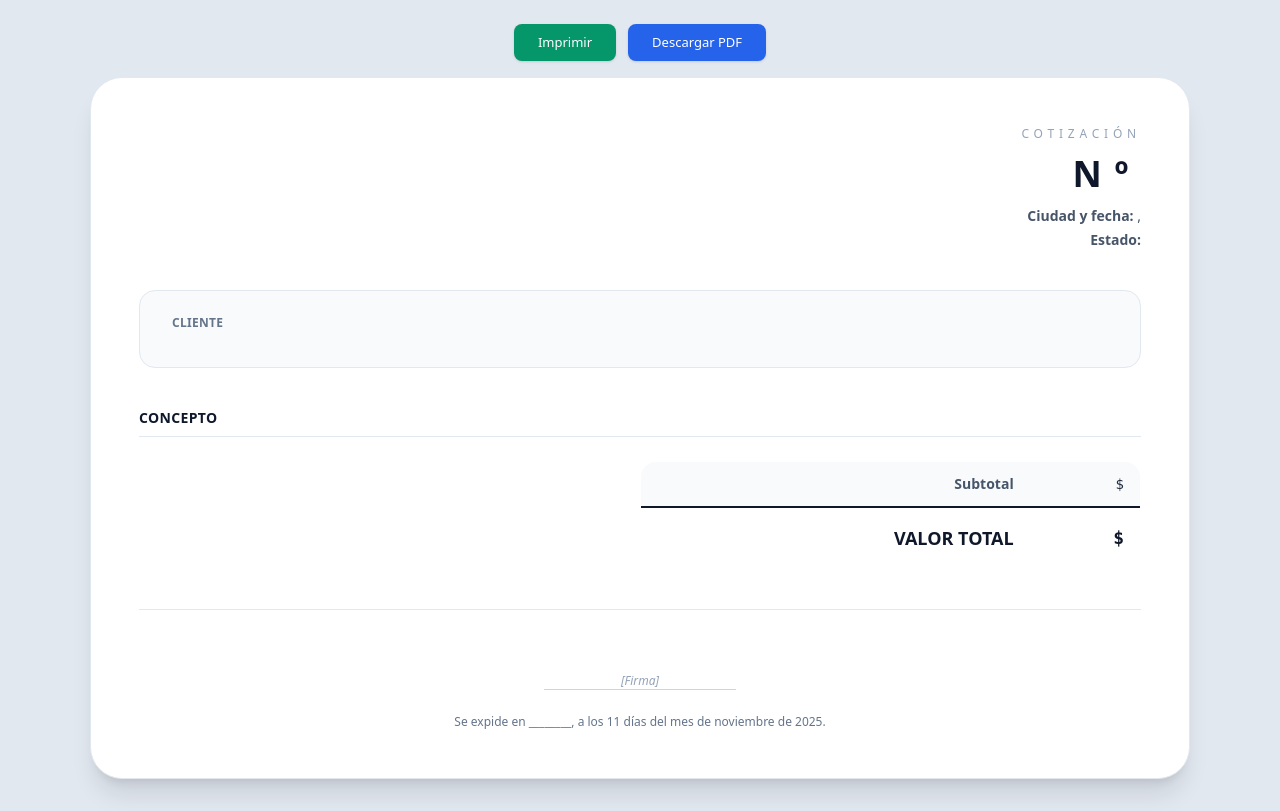
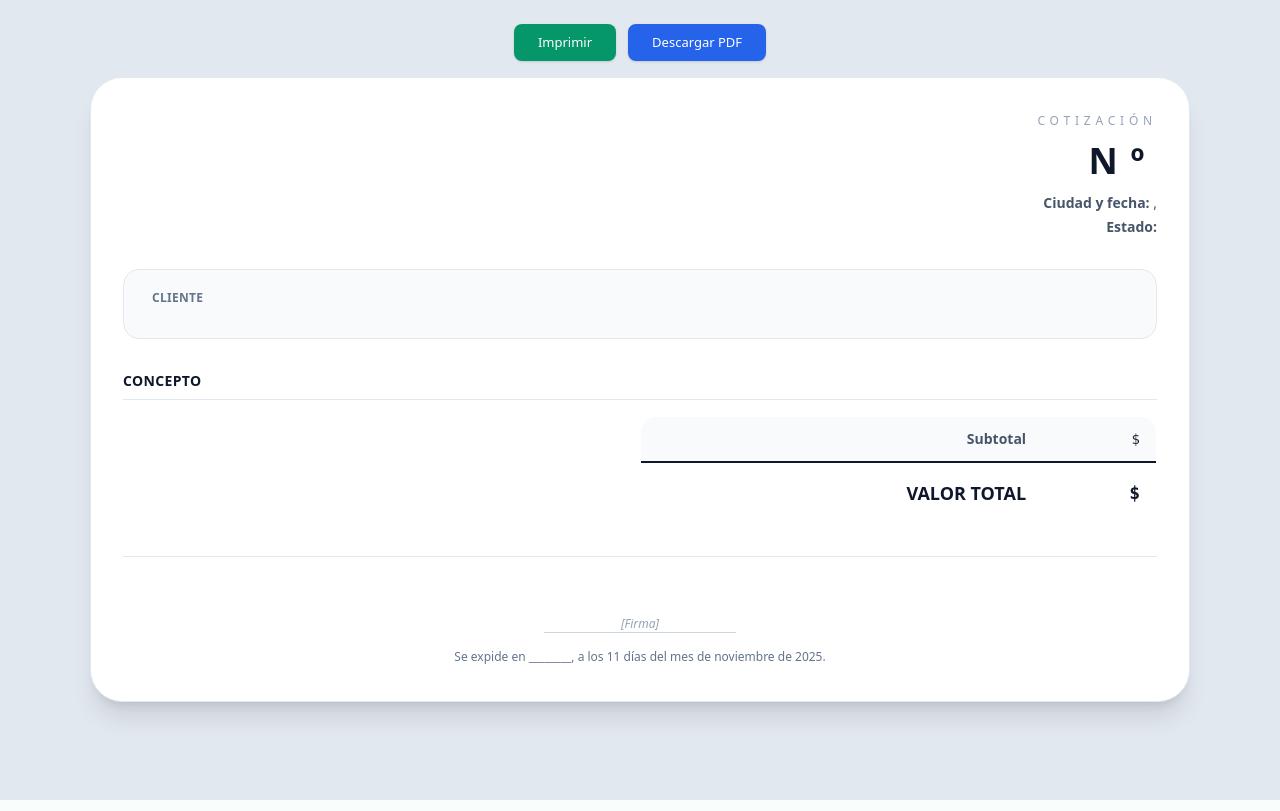
Before and after one commit to DanyTrax/collection, a PHP site: template vistas/cotizaciones/plantilla.php in a window 1280 px wide. Run offline with PHP 8.4, Linux system fonts and the light colour scheme; the template is opened without the code that fills it, so the values that code supplies are empty; some libraries are stand-ins or nearby versions.

Commit message:
Compactar padding vertical en plantillas

```diff
--- a/vistas/cotizaciones/plantilla.php
+++ b/vistas/cotizaciones/plantilla.php
@@ -26,7 +26,7 @@
             border-radius: 32px;
         }
         .preview-content {
-            padding: 3rem;
+            padding: 2.2rem 2rem;
         }
         @page {
             size: Letter;
@@ -48,7 +48,7 @@
                 margin: 0 !important;
             }
             .preview-content {
-                padding: 2.5rem 2.2rem !important;
+                padding: 2.1rem 1.9rem !important;
             }
         }
     </style>
@@ -61,8 +61,8 @@
 
     <div class="w-full px-4 pb-8 flex justify-center">
         <div id="area-cotizacion" class="preview-wrapper bg-white border border-slate-200 shadow-xl">
-            <div class="preview-content space-y-10">
-                <header class="grid gap-10 md:grid-cols-2">
+            <div class="preview-content space-y-8">
+                <header class="grid gap-6 md:grid-cols-2">
                     <div class="space-y-1">
                         <h2 class="text-2xl font-semibold text-slate-900 tracking-tight"><?= htmlspecialchars($datosEmisor['NombreCompleto'] ?? '') ?></h2>
                         <?php if (!empty($datosEmisor['Telefono'])): ?>
@@ -91,7 +91,7 @@
                     </div>
                 </header>
 
-                <section class="bg-slate-50 border border-slate-200 rounded-2xl px-8 py-6 space-y-1">
+                <section class="bg-slate-50 border border-slate-200 rounded-2xl px-7 py-5 space-y-1">
                     <h3 class="text-xs font-semibold text-slate-500 uppercase tracking-wide">Cliente</h3>
                     <p class="text-lg font-semibold text-slate-900"><?= htmlspecialchars($datosCliente['NombreCliente'] ?? '') ?></p>
                     <?php if (!empty($datosCliente['NIT_CC'])): ?>
@@ -107,7 +107,7 @@
                     </div>
                 </section>
 
-                <section class="space-y-6">
+                <section class="space-y-4">
                     <div>
                         <h3 class="text-sm font-semibold text-slate-900 uppercase tracking-wide border-b border-slate-200 pb-2">Concepto</h3>
                         <p class="text-[12px] text-slate-600 leading-relaxed whitespace-pre-wrap"><?= nl2br(htmlspecialchars($cotizacion->concepto)) ?></p>
@@ -129,20 +129,20 @@
                 </section>
 
                 <?php if (!empty($cotizacion->terminos)): ?>
-                    <section class="bg-blue-50 border border-blue-200 rounded-2xl px-8 py-6">
+                    <section class="bg-blue-50 border border-blue-200 rounded-2xl px-7 py-5">
                         <h4 class="text-base font-semibold text-blue-900 mb-2">Términos y Condiciones</h4>
                         <p class="text-sm text-blue-800 whitespace-pre-wrap leading-relaxed"><?= nl2br(htmlspecialchars($cotizacion->terminos)) ?></p>
                     </section>
                 <?php endif; ?>
 
                 <?php if (!empty($datosEmisor['InformacionBancaria'])): ?>
-                    <section class="bg-blue-50 border border-blue-200 rounded-2xl px-8 py-6">
+                    <section class="bg-blue-50 border border-blue-200 rounded-2xl px-7 py-5">
                         <h4 class="text-base font-semibold text-blue-900 mb-2">Información de Pago</h4>
                         <p class="text-sm text-blue-800 whitespace-pre-wrap leading-relaxed"><?= nl2br(htmlspecialchars($datosEmisor['InformacionBancaria'])) ?></p>
                     </section>
                 <?php endif; ?>
 
-                <footer class="space-y-6 pt-4 border-t border-slate-200">
+                <footer class="space-y-4 pt-3 border-t border-slate-200">
                     <div class="text-center space-y-2">
                         <?php if (!empty($datosEmisor['FirmaImagenURL'])): ?>
                             <img src="<?= htmlspecialchars($datosEmisor['FirmaImagenURL']) ?>" alt="Firma" class="h-16 mx-auto object-contain">
@@ -153,7 +153,7 @@
                     </div>
                     <p class="text-xs text-slate-500 text-center">Se expide en <?= htmlspecialchars($datosEmisor['Ciudad'] ?? '________') ?>, a los <?= htmlspecialchars($diaTexto) ?> días del mes de <?= htmlspecialchars($mesNombre) ?> de <?= htmlspecialchars($anioTexto) ?>.</p>
                     <?php if (!empty($datosEmisor['NotaLegal'])): ?>
-                        <section class="bg-slate-50 border border-slate-200 rounded-2xl px-8 py-5">
+                        <section class="bg-slate-50 border border-slate-200 rounded-2xl px-7 py-4">
                             <h4 class="text-[11px] font-semibold text-slate-500 uppercase tracking-wide mb-2">Nota</h4>
                             <p class="text-[11px] text-slate-500 leading-relaxed whitespace-pre-wrap"><?= nl2br(htmlspecialchars($datosEmisor['NotaLegal'])) ?></p>
                         </section>
```
Also changed, not shown: vistas/cuentas/plantilla.php (+9 -9 lines), 1 other file.
